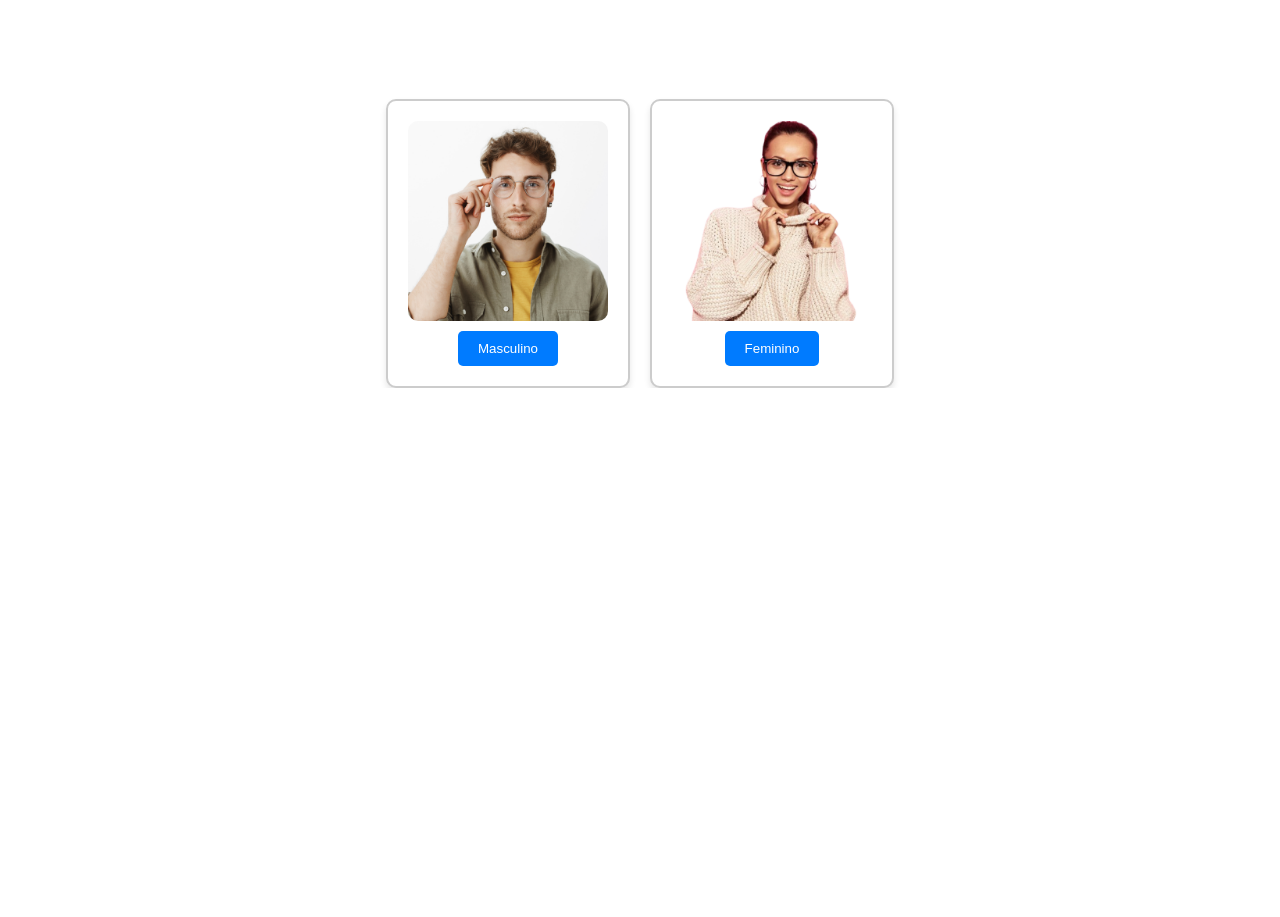
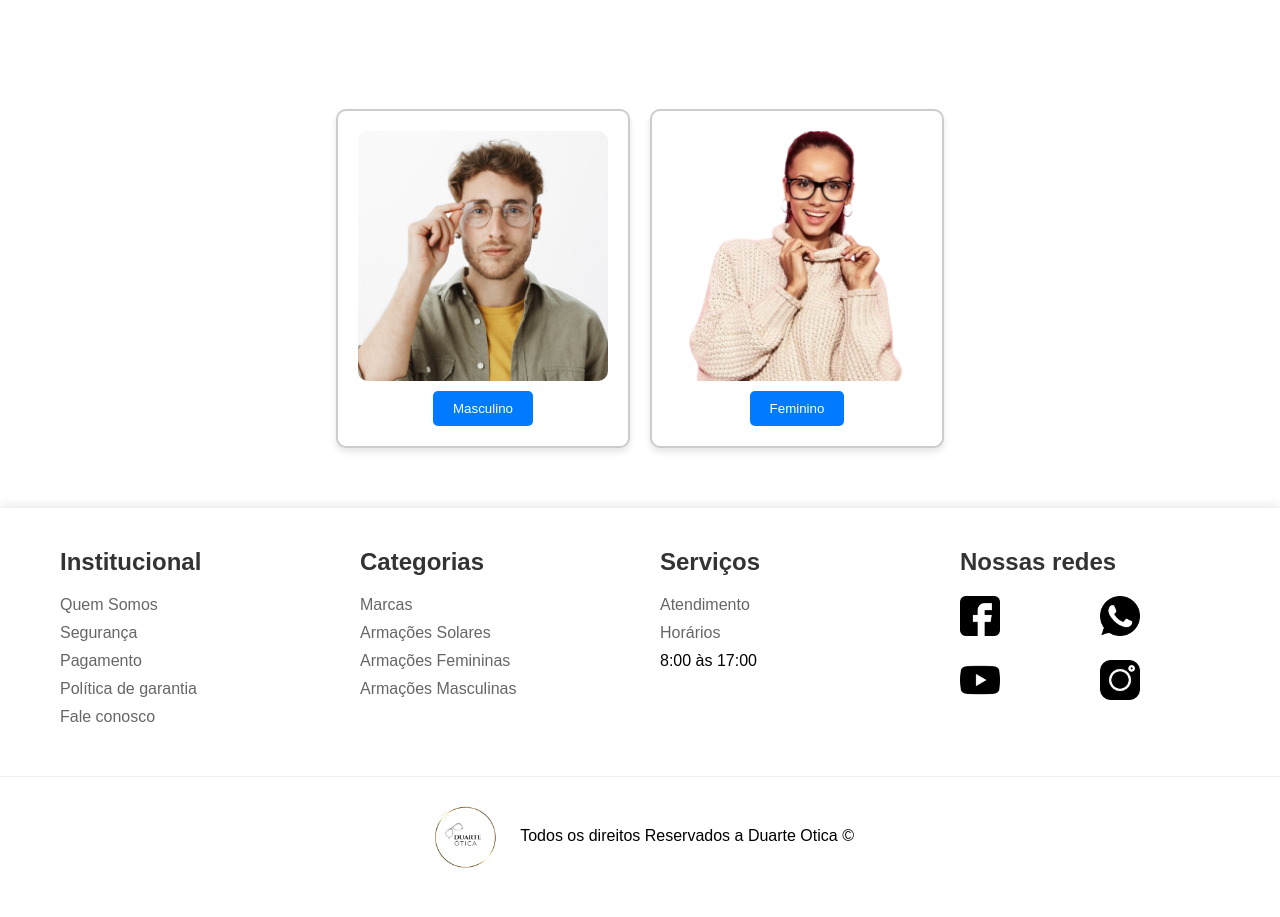
Before and after one commit to victorlima11/OpticalDjango, a Django app: template meu_app/templates/home.html in a window 1280 px wide. Shown: the part 3330-4247 px from the top of the page. Before the commit the page ends 3718 px from the top, so only its background shows below. Run offline with Django 5.2, Linux system fonts and the light colour scheme; the template is opened without the code that fills it, so the values that code supplies are empty; parts of the project's set-up code (start-up, migrations or seed data) failed here and were passed over.

Commit message:
terminado home

```diff
--- a/meu_app/static/css/home.css
+++ b/meu_app/static/css/home.css
@@ -289,11 +289,12 @@ body {
 /* Seção principal dos ícones */
 .services-icons {
     display: flex; /* Alinha as caixas em uma única linha */
-    justify-content: space-between; /* Espaçamento uniforme entre as caixas */
+    justify-content: center;
     align-items: center; /* Centraliza verticalmente */
     padding: 20px; /* Espaçamento interno da seção */
     background-color: #f9f9f9; /* Fundo opcional para a seção */
     gap: 10px; /* Espaçamento adicional entre as caixas */
+
 }
 
 /* Cada ícone de serviço */
@@ -305,8 +306,8 @@ body {
     border-radius: 15px; /* Bordas arredondadas */
     box-shadow: 0 4px 8px rgba(0, 0, 0, 0.1); /* Sombra suave */
     padding: 15px; /* Espaçamento interno */
-    width: 150px; /* Largura fixa para uniformidade */
-    height: 200px; /* Altura fixa */
+    width: 170px; /* Largura fixa para uniformidade */
+    height: 210px; /* Altura fixa */
     transition: transform 0.3s ease; /* Animação ao passar o mouse */
 }
 .service-icon img{
@@ -552,7 +553,7 @@ body {
     box-shadow: 0px 4px 6px rgba(0, 0, 0, 0.1);
 }
 .option img {
-    width: 200px;
+    width: 250px;
     height: auto;
     border-radius: 10px;
 }
@@ -568,3 +569,77 @@ body {
 .option button:hover {
     background-color: #0056b3;
 }
+/* Certificando-se de que o footer e a imagem ocupem 100% da largura da tela */
+footer {
+    background-color: white;
+    padding: 40px 0;
+    margin-top: 60px;
+    box-shadow: 0 -2px 10px rgba(0,0,0,0.1);
+}
+
+.footer-content {
+    display: grid;
+    grid-template-columns: repeat(4, 1fr);
+    gap: 40px;
+    max-width: 1200px;
+    margin: 0 auto;
+    padding: 0 20px;
+}
+
+.footer-section h3 {
+    color: #333;
+    font-size: 24px;
+    margin-bottom: 20px;
+    font-weight: bold;
+}
+
+.footer-section ul {
+    list-style: none;
+    padding: 0;
+}
+
+.footer-section ul li {
+    margin-bottom: 10px;
+}
+
+.footer-section ul li a {
+    color: #666;
+    text-decoration: none;
+    font-size: 16px;
+    transition: color 0.3s;
+}
+
+.footer-section ul li a:hover {
+    color: #7882bf;
+}
+
+.social-icons {
+    display: grid;
+    grid-template-columns: repeat(2, 1fr);
+    gap: 20px;
+    margin-top: 10px;
+}
+
+.social-icons img {
+    width: 40px;
+    height: 40px;
+    transition: transform 0.3s ease;
+}
+
+.social-icons img:hover {
+    transform: scale(1.1);
+}
+
+.footer-bottom {
+    text-align: center;
+    margin-top: 40px;
+    padding-top: 20px;
+    border-top: 1px solid #eee;
+}
+
+.footer-logo {
+    width: 80px;
+    height: auto;
+    margin-right: 10px;
+    vertical-align: middle;
+}
--- a/meu_app/templates/home.html
+++ b/meu_app/templates/home.html
@@ -18,17 +18,17 @@
             <ul class="nav-list">
                           <li class="nav-item"><a href="{% url 'home' %}" class="nav-link">Home</a></li>
                           <li class="nav-item"><a href="{% url 'sobre' %}" class="nav-link">Sobre</a></li>
-                          <li class="nav-item"><a href="{% url 'contato' %}" class="nav-link">Contato</a></li>
+                          <li class="nav-item"><a href="{% url 'catalogo' %}" class="nav-link">Catalogo</a></li>
                       </ul>
         </nav>
         <div class="logo-carrinho">
-            <img src="{% static 'assents/cart.png' %}" alt="carrinho" class="carrinho">
+            <img src="{% static 'assents/cart.png' %}" alt="carrinho" class="carrinho" href="">
         </div>
     </header>
 
     <div class="banner">
         <div class="banner-content">
-            <img src="{% static 'assents/banner1.png' %}" alt="Banner de verão">
+            <img src="{% static 'assents/Duarteotica.com.png' %}" alt="Banner de verão">
             <button class="btn-banner">Compre agora</button>
         </div>
     </div>
@@ -169,7 +169,54 @@
             <button>Feminino</button>
         </div>
     </div>
+    <footer>
+        <div class="footer-content">
+            <div class="footer-section">
+                <h3>Institucional</h3>
+                <ul>
+                    <li><a href="#">Quem Somos</a></li>
+                    <li><a href="#">Segurança</a></li>
+                    <li><a href="#">Pagamento</a></li>
+                    <li><a href="#">Política de garantia</a></li>
+                    <li><a href="#">Fale conosco</a></li>
+                </ul>
+            </div>
 
+            <div class="footer-section">
+                <h3>Categorias</h3>
+                <ul>
+                    <li><a href="#">Marcas</a></li>
+                    <li><a href="#">Armações Solares</a></li>
+                    <li><a href="#">Armações Femininas</a></li>
+                    <li><a href="#">Armações Masculinas</a></li>
+                </ul>
+            </div>
+
+            <div class="footer-section">
+                <h3>Serviços</h3>
+                <ul>
+                    <li><a href="#">Atendimento</a></li>
+                    <li><a href="#">Horários</a></li>
+                    <li>8:00 às 17:00</li>
+                </ul>
+            </div>
+
+            <div class="footer-section">
+                <h3>Nossas redes</h3>
+                <div class="social-icons">
+                    <a href="https://www.facebook.com/people/Duarteotica/61555908096734/?locale=uk_UA"><img src="{% static 'images/facebook.png' %}" alt="Facebook"></a>
+                    <a href="https://wa.me/5585999381801"><img src="{% static 'images/whatsapp_733641.png' %}" alt="WhatsApp"></a>
+                    <a href="#"><img src="{% static 'images/youtube_2111795.png' %}" alt="YouTube"></a>
+                    <a href="https://www.instagram.com/duarte.otica/"><img src="{% static 'images/instagram_739193.png' %}" alt="Instagram"></a>
+                </div>
+            </div>
+        </div>
+
+        <div class="footer-bottom">
+            <img src="{% static 'assets/logo.png' %}" alt="Duarte Ótica" class="footer-logo">
+            <span>Todos os direitos Reservados a Duarte Otica &copy;</span>
+        </div>
+    </footer>
 </body>
 </html>
 </body>
--- a/meu_app/urls.py
+++ b/meu_app/urls.py
@@ -5,7 +5,6 @@ from django.contrib.auth.views import LoginView, LogoutView
 
 urlpatterns = [
     path('', views.home, name='home'),
-Lucas
 
     path('catalogo', views.catalogo, name='catalogo'),
     path('sobre/', views.sobre, name='sobre'),
```
Also changed, not shown: meu_app/static/assents/Duarteotica.com.png (added), meu_app/static/css/carrinho.css (added), meu_app/templates/carrinho.html (added).
